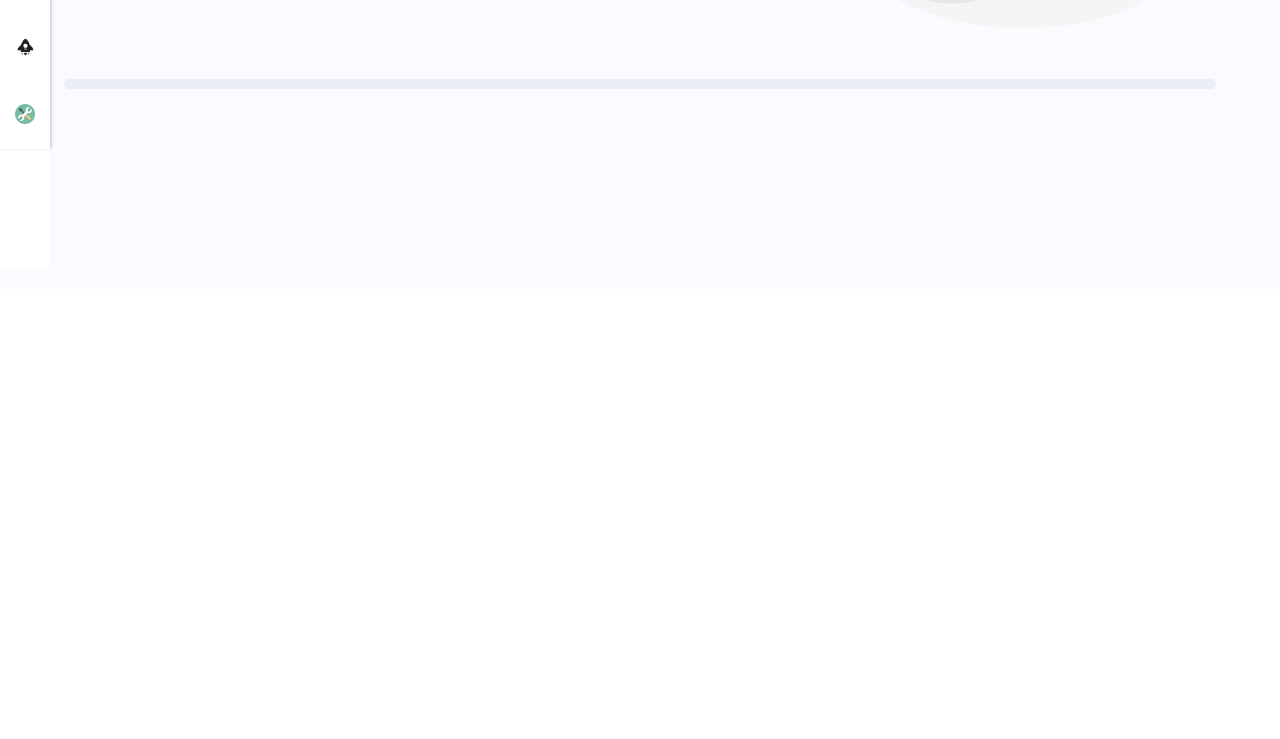
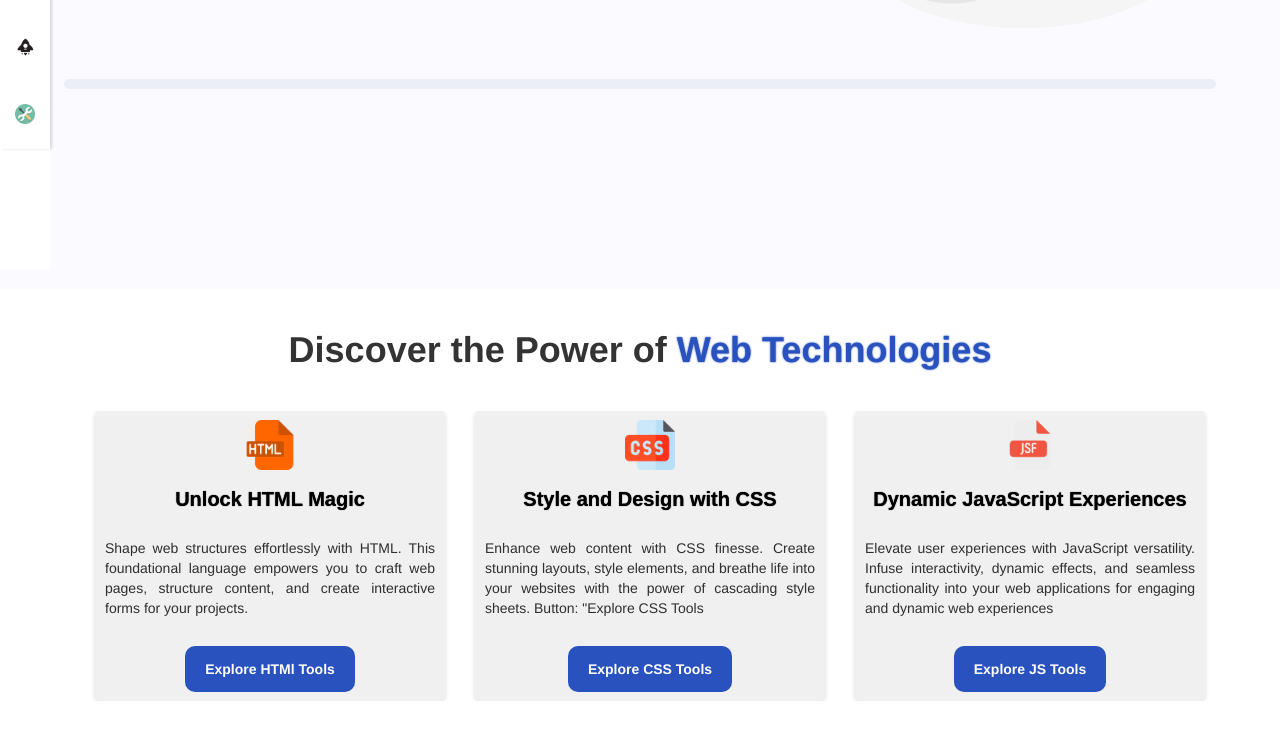
Before and after one commit to NUR-9922/myWebsite, a plain HTML site: page index.html in a window 1280 px wide. Shown: the part 511-1250 px from the top of the page. Before the commit the page ends 944 px from the top, so only its background shows below. Drawn offline with nearby package versions, Linux system fonts and the light colour scheme; a web font is replaced by a local one.

Commit message:
create section 2 and added gsap

```diff
--- a/homePage.css
+++ b/homePage.css
@@ -33,7 +33,7 @@ nav {
     background-color: #2952be;
     color: #fff;
     position: fixed;
-
+    z-index: 99;
 }
 
 nav .logo {
@@ -308,4 +308,85 @@ nav ul li:hover:after {
     -ms-border-radius: 50px;
     -o-border-radius: 50px;
     margin: -110px auto;
+    overflow: hidden;
 }
+.home-page-section-2{
+    width: 90%;
+    height: 50%;
+    margin: 0 auto;
+}
+.home-page-section-2 h1{
+    font-family: "Helvetica Neue", Arial, sans-serif;
+    font-size: 36px;
+    color: #333333;
+    text-align: center;
+    margin-top: 40px;
+    margin-bottom: 40px;
+}
+.home-page-section-2 h1 span{
+    color: #2952be;
+   text-shadow: 0px 0px 2px;
+
+}
+.section-2-boxs{
+    display: flex;
+    align-items: center;
+    justify-content: center;
+    gap: 10px;
+    overflow: hidden;
+}
+.section-2-box{
+    width: 350px;
+    height: 290px;
+    margin-left: 20px;
+    background-color:#f0f0f0;
+    box-shadow: rgba(0, 0, 0, 0.16) 0px 1px 4px;
+    border-radius: 5px;
+    -webkit-border-radius: 5px;
+    -moz-border-radius: 5px;
+    -ms-border-radius: 5px;
+    -o-border-radius: 5px;
+    display: flex;
+    flex-direction: column;
+    justify-content: space-around;
+    align-items: center;
+}
+.section-2-box img{
+           width: 50px;
+}
+.section-2-box h3{
+    font-size: 20px;
+    font-family: arial;
+    text-shadow: 0px 0px 1px;
+}
+.section-2-box p{
+    text-align: justify;
+    color: #302e2e;
+    font-family: "Helvetica Neue", Arial, sans-serif;
+    font-size: 14px;
+    padding:10px;
+    line-height: 20px;
+}
+.section-2-box-btn{
+    padding: 15px 20px;
+    background-color: #2952be;
+    color: #fff;
+    border-radius: 10px;
+    -webkit-border-radius: 10px;
+    -moz-border-radius: 10px;
+    -ms-border-radius: 10px;
+    -o-border-radius: 10px;
+    border: none;
+    font-size: 14px;
+    font-family: "Helvetica Neue", Arial, sans-serif;
+    font-weight: bold;
+    cursor: pointer;
+    transition: all .4s;
+    -webkit-transition: all .4s;
+    -moz-transition: all .4s;
+    -ms-transition: all .4s;
+    -o-transition: all .4s;
+}
+.section-2-box-btn:hover{
+    background-color: #2953bed8;
+}
--- a/index.html
+++ b/index.html
@@ -57,10 +57,6 @@
                 <div class="side-bar-SubSection-3"><img src="sideBarIcons/tools.png" alt=""></div>
             </div>
         </div>
-
-
-
-
         <div class="main-container">
             <div class="main-container-left-site">
                 <h1>Enhance Your Web Development with Versatile Tools</h1>
@@ -73,16 +69,38 @@
             </div>
             <div class="main-container-rite-site"><img src="assets/7118756_3426523.svg" alt=""></div>
         </div>
-
-
-
         <div class="line"></div>
     </div>
 
+    <div class="home-page-section-2">
+        <h1>Discover the Power of <span>Web Technologies</span></h1>
+        <div class="section-2-boxs">
+        <div class="section-2-box">
+            <img src="section-2-icons/html-5.png" alt="">
+            <h3>Unlock HTML Magic</h3>
+            <p>Shape web structures effortlessly with HTML. This foundational language empowers you to craft web pages, structure content, and create interactive forms for your projects.</p>
+            <div class="section-2-box-btn">Explore HTMl Tools</div>
+        </div>
+        <div class="section-2-box">
+            <img src="section-2-icons/css.png" alt="">
+            <h3>Style and Design with CSS</h3>
+            <p>Enhance web content with CSS finesse. Create stunning layouts, style elements, and breathe life into your websites with the power of cascading style sheets.
+                Button: "Explore CSS Tools</p>
+            <div class="section-2-box-btn">Explore CSS Tools</div>
+        </div>
+        <div class="section-2-box">
+            <img src="section-2-icons/js.png" alt="">
+            <h3>Dynamic JavaScript Experiences</h3>
+            <p>Elevate user experiences with JavaScript versatility. Infuse interactivity, dynamic effects, and seamless functionality into your web applications for engaging and dynamic web experiences</p>
+            <div class="section-2-box-btn">Explore JS Tools</div>
+        </div>
+        </div>
+    </div>
 
 
     <br><br><br><br><br><br><br><br>
     <script src="https://cdnjs.cloudflare.com/ajax/libs/gsap/3.12.2/gsap.min.js" integrity="sha512-16esztaSRplJROstbIIdwX3N97V1+pZvV33ABoG1H2OyTttBxEGkTsoIVsiP1iaTtM8b3+hu2kB6pQ4Clr5yug==" crossorigin="anonymous" referrerpolicy="no-referrer"></script>
+    <script src="https://cdnjs.cloudflare.com/ajax/libs/gsap/3.12.2/ScrollTrigger.min.js" integrity="sha512-Ic9xkERjyZ1xgJ5svx3y0u3xrvfT/uPkV99LBwe68xjy/mGtO+4eURHZBW2xW4SZbFrF1Tf090XqB+EVgXnVjw==" crossorigin="anonymous" referrerpolicy="no-referrer"></script>
     <script src="script.js"></script>
 </body>
 
--- a/script.js
+++ b/script.js
@@ -1,5 +1,7 @@
 
 // gsap section
+// home page section 1
+
 gsap.from("nav,nav .logo,nav ul li,#searchBox,.slide-bar-section-2-icons",{
     opacity:0,
     y:-100,
@@ -27,4 +29,18 @@ gsap.from(".line", {
     duration:0.5,
 });
 
+// home page section 2
+
+gsap.from(".home-page-section-2 h1,.section-2-box", {
+    opacity: 0,
+    y:100,
+    duration:1,
+    stagger:0.5,
+    scrollTrigger: {
+        trigger: ".home-page-section-2",
+        start: "top 100%",
+
+}});
+
+
 // gsap section end
```
Also changed, not shown: section-2-icons/css.png (added), section-2-icons/html-5.png (added), section-2-icons/js.png (added).
